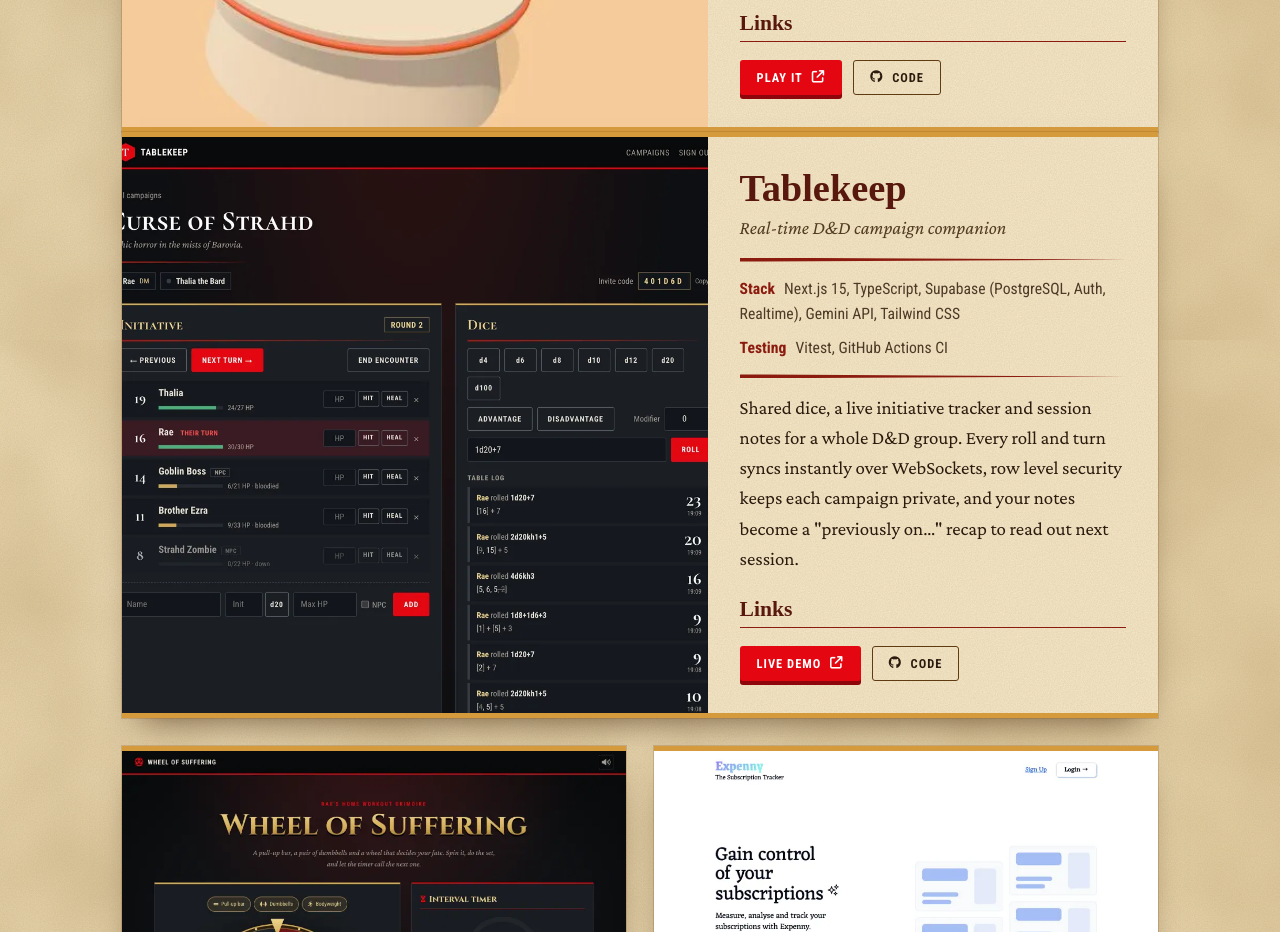
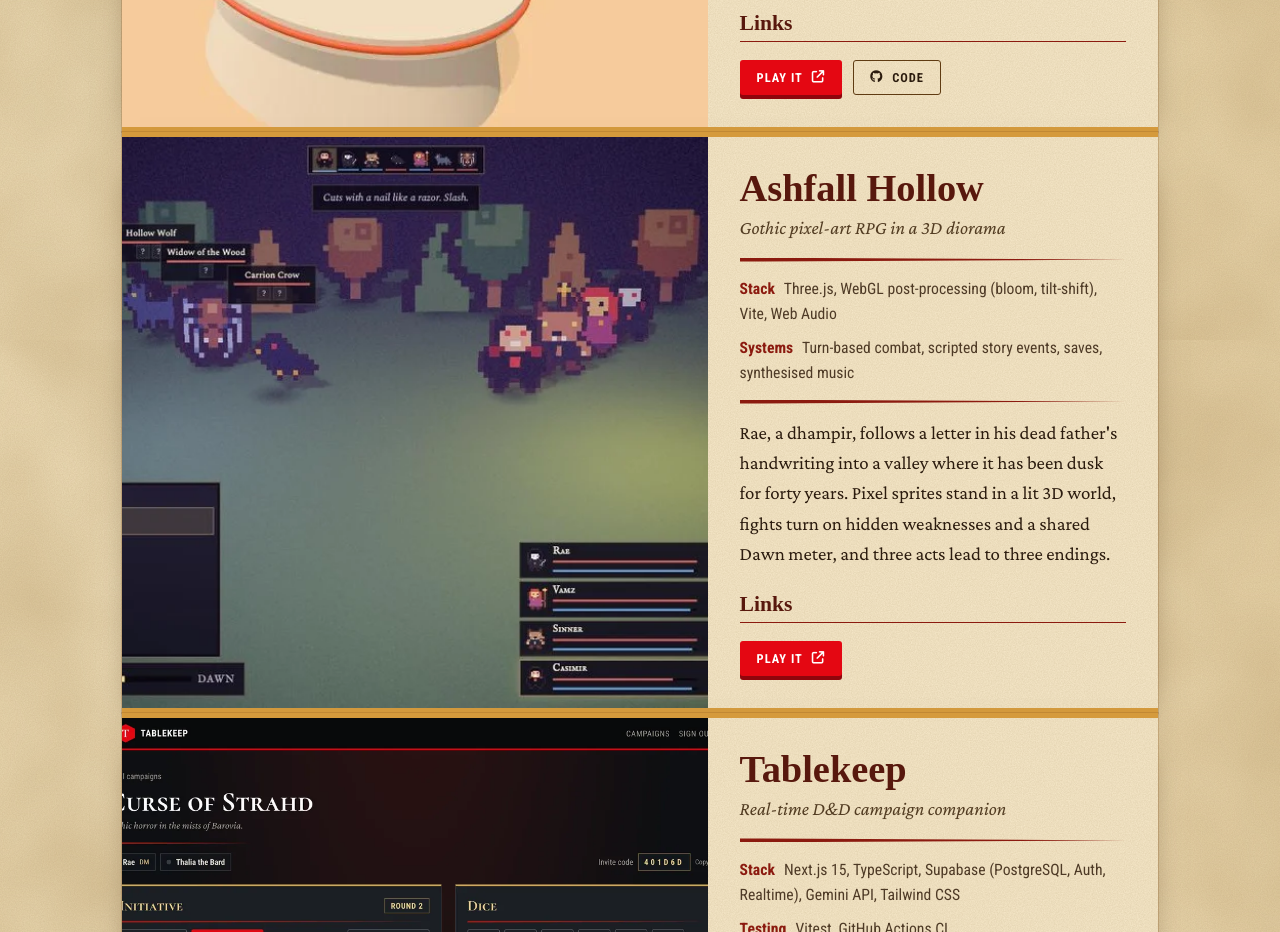
Before and after one commit to Raejiii/web-portfolio, a plain HTML site: page index.html in a window 1280 px wide. Shown: the part 2360-3292 px from the top of the page. Drawn offline with nearby package versions, Linux system fonts and the light colour scheme; a web font is replaced by a local one.

Commit message:
Add Ashfall Hollow to the projects

```diff
--- a/index.html
+++ b/index.html
@@ -160,6 +160,32 @@
                                 class="fa-solid fa-arrow-up-right-from-square"></i></a>
                         <a class="btn btn-outline btn-small" target="_blank"
                             href="https://github.com/Raejiii/tall-order"><i class="fa-brands fa-github"></i> Code</a>
+                    </div>
+                </div>
+            </article>
+            <article class="stat-block feature">
+                <a class="feature-media" href="https://ashfall-hollow.vercel.app/" target="_blank">
+                    <img src="images/ashfall-hollow.webp"
+                        alt="Ashfall Hollow battle: Rae, Vamz, Sinner and Casimir facing a wolf, a spider and a crow in a pixel-art forest"
+                        loading="lazy" />
+                </a>
+                <div class="stat-body">
+                    <h3>Ashfall Hollow</h3>
+                    <p class="stat-type">Gothic pixel-art RPG in a 3D diorama</p>
+                    <div class="taper" aria-hidden="true"></div>
+                    <p class="stat-line"><strong>Stack</strong> Three.js, WebGL post-processing (bloom, tilt-shift), Vite,
+                        Web Audio</p>
+                    <p class="stat-line"><strong>Systems</strong> Turn-based combat, scripted story events, saves,
+                        synthesised music</p>
+                    <div class="taper" aria-hidden="true"></div>
+                    <p>Rae, a dhampir, follows a letter in his dead father's handwriting into a valley where it has been
+                        dusk for forty years. Pixel sprites stand in a lit 3D world, fights turn on hidden weaknesses
+                        and a shared Dawn meter, and three acts lead to three endings.</p>
+                    <h4 class="actions-head">Links</h4>
+                    <div class="links">
+                        <a class="btn btn-primary btn-small" target="_blank"
+                            href="https://ashfall-hollow.vercel.app/">Play it <i
+                                class="fa-solid fa-arrow-up-right-from-square"></i></a>
                     </div>
                 </div>
             </article>
```
Also changed, not shown: images/ashfall-hollow.webp (added).
